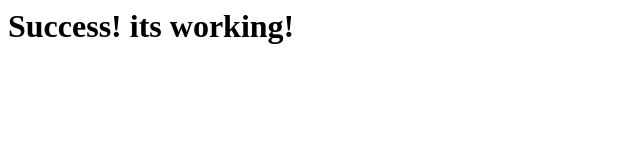
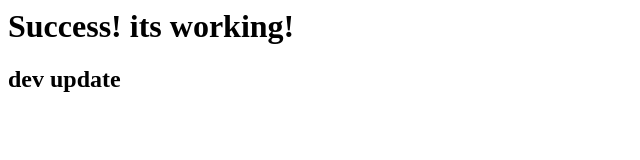
Before and after one commit to baihaqilp/testing1, a plain HTML site: page index.html in a window 1280 px wide. Shown: the whole page, without its empty margins (0-640 px from the left). Drawn offline with Linux system fonts and the light colour scheme.

Commit message:
dev change

```diff
--- a/index.html
+++ b/index.html
@@ -4,5 +4,6 @@
     </head>
     <body>
         <h1>Success!  its working!</h1>
-    </body>
+	<h2>dev update</h2>
+</body>
 </html>
```
